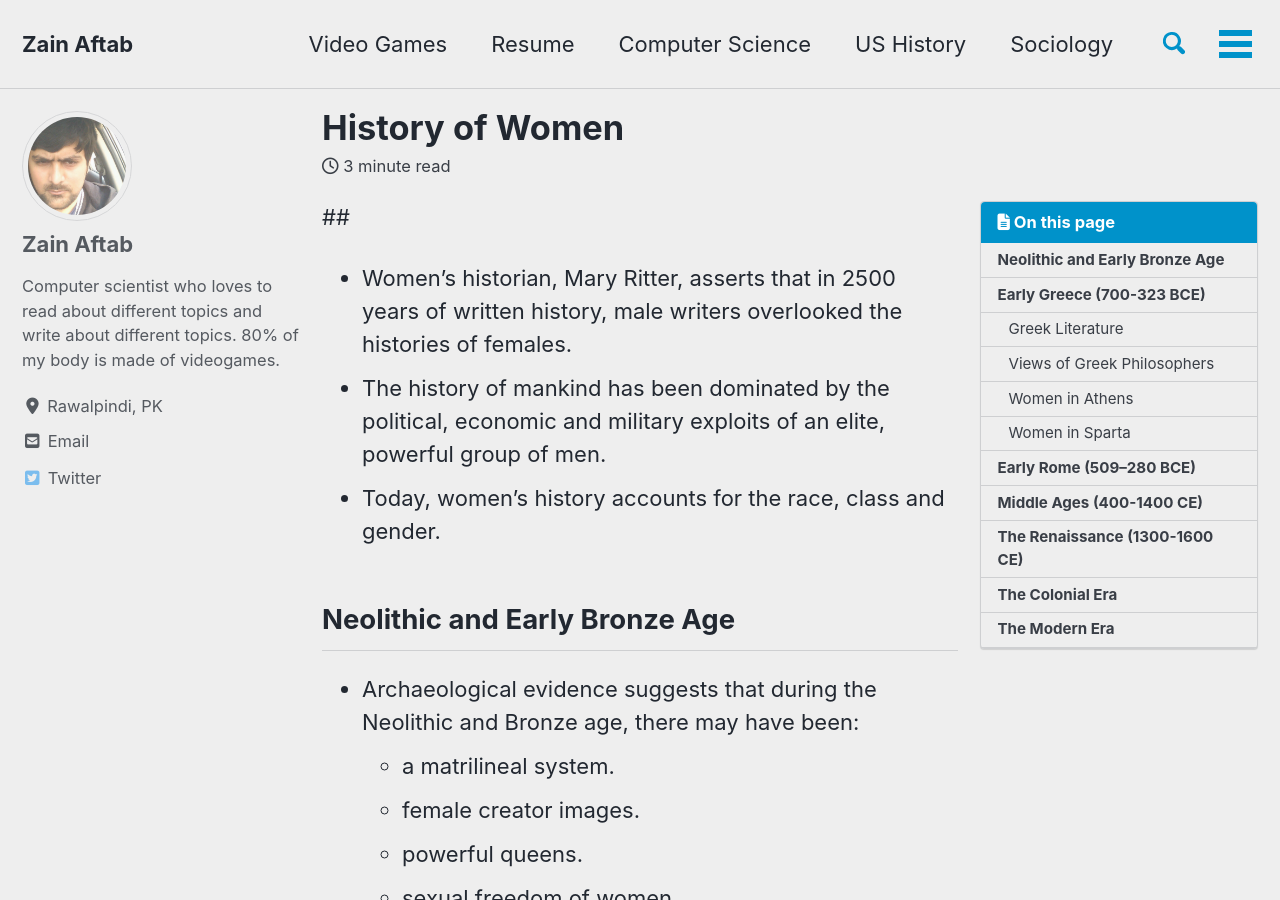
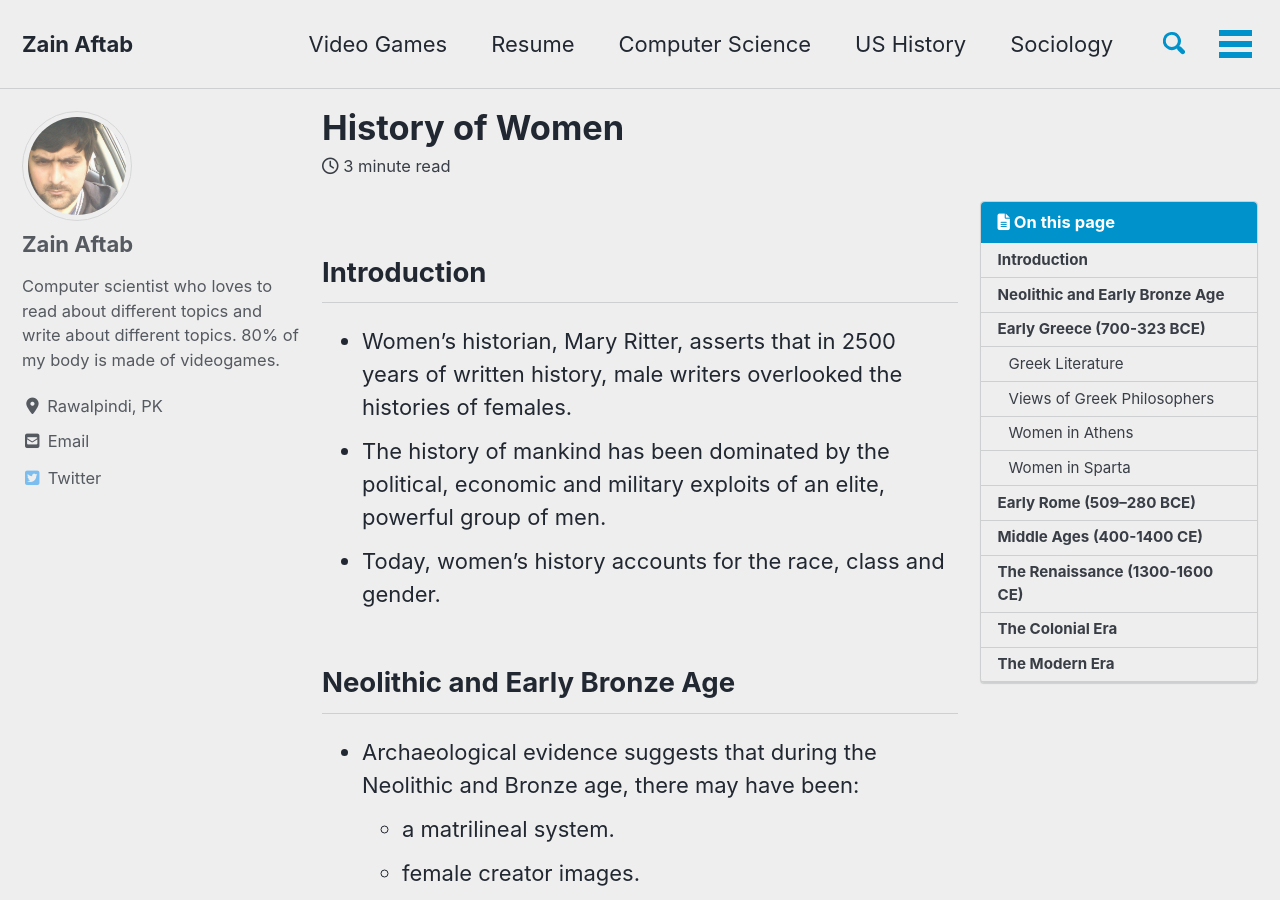
Before and after one commit to zainaftab2225/zainaftab2225.github.io, a Jekyll site: the page built from _genderstudies/history-of-gender.md, in a window 1280 px wide and 900 px high. Built offline with Jekyll 4.4.1, drawn with Linux system fonts in a browser that asks for light colours; cached includes are drawn as plain includes; nearby versions of some CDN libraries.

Commit message:
website updates

```diff
--- a/_genderstudies/history-of-gender.md
+++ b/_genderstudies/history-of-gender.md
@@ -4,7 +4,7 @@ excerpt: "A short summary of how women existed in the past..."
 date: 2020-09-29
 ---
 
-##
+## Introduction
 
 - Women's historian, Mary Ritter, asserts that in 2500 years of written history, male writers overlooked the histories of females.
 - The history of mankind has been dominated by the political, economic and military exploits of an elite, powerful group of men.
```
